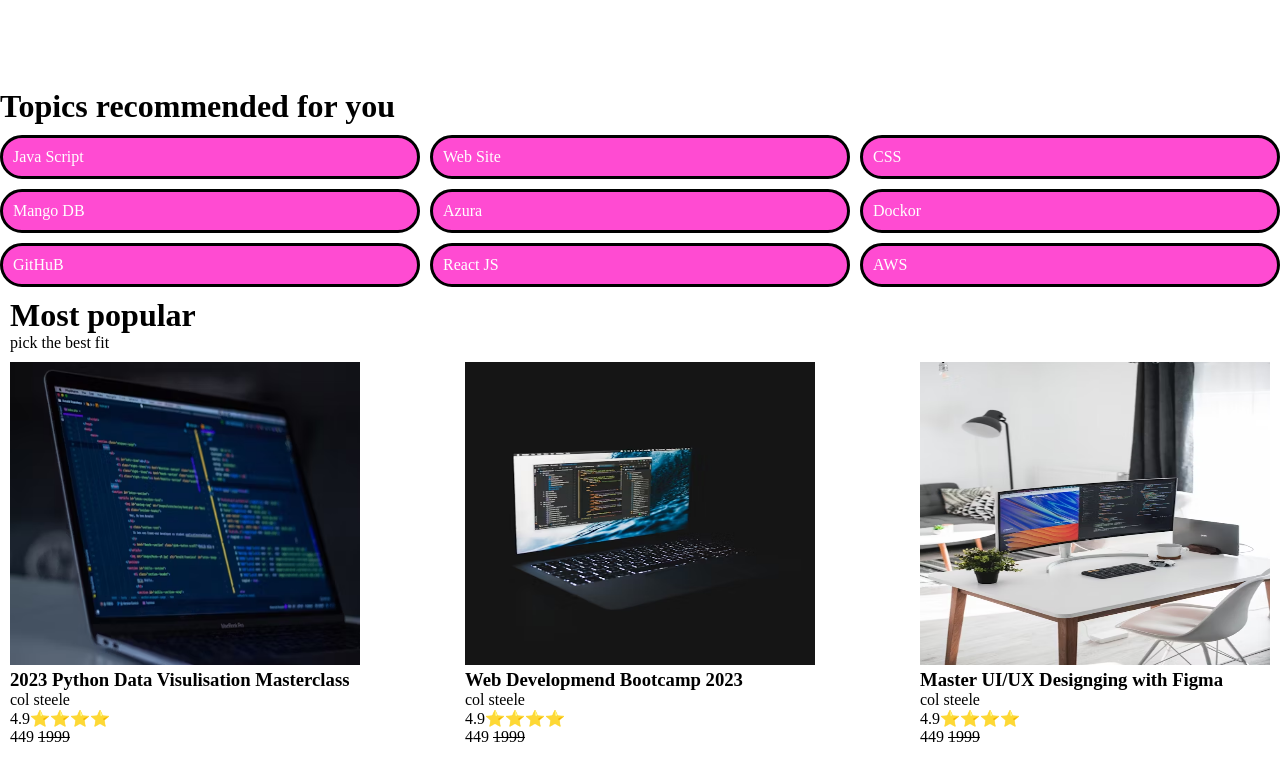
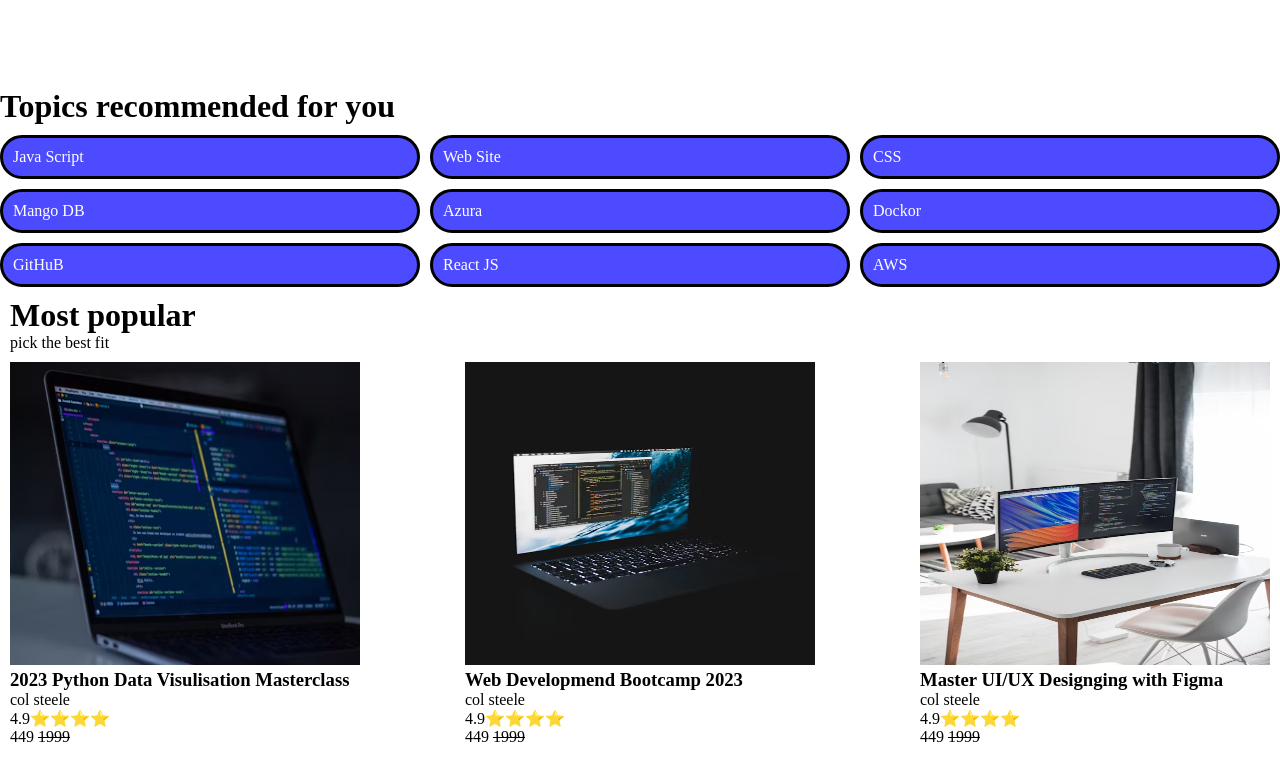
Before and after one commit to tkvtharani/udamy--clone, a plain HTML site: page index.html in a window 1280 px wide. Shown: the part 1188-1969 px from the top of the page. Drawn offline with Linux system fonts and the light colour scheme; a web font is replaced by a local one.

Commit message:
added background color

```diff
--- a/style.css
+++ b/style.css
@@ -96,7 +96,7 @@ color:#ff00bf;
 
 .topics__container p {
     border: solid black;
-    background-color: #ff00bfb4;
+    background-color: #0400ffb4;
     color:white;
     border-radius: 30px;
     padding: 10px;
```
